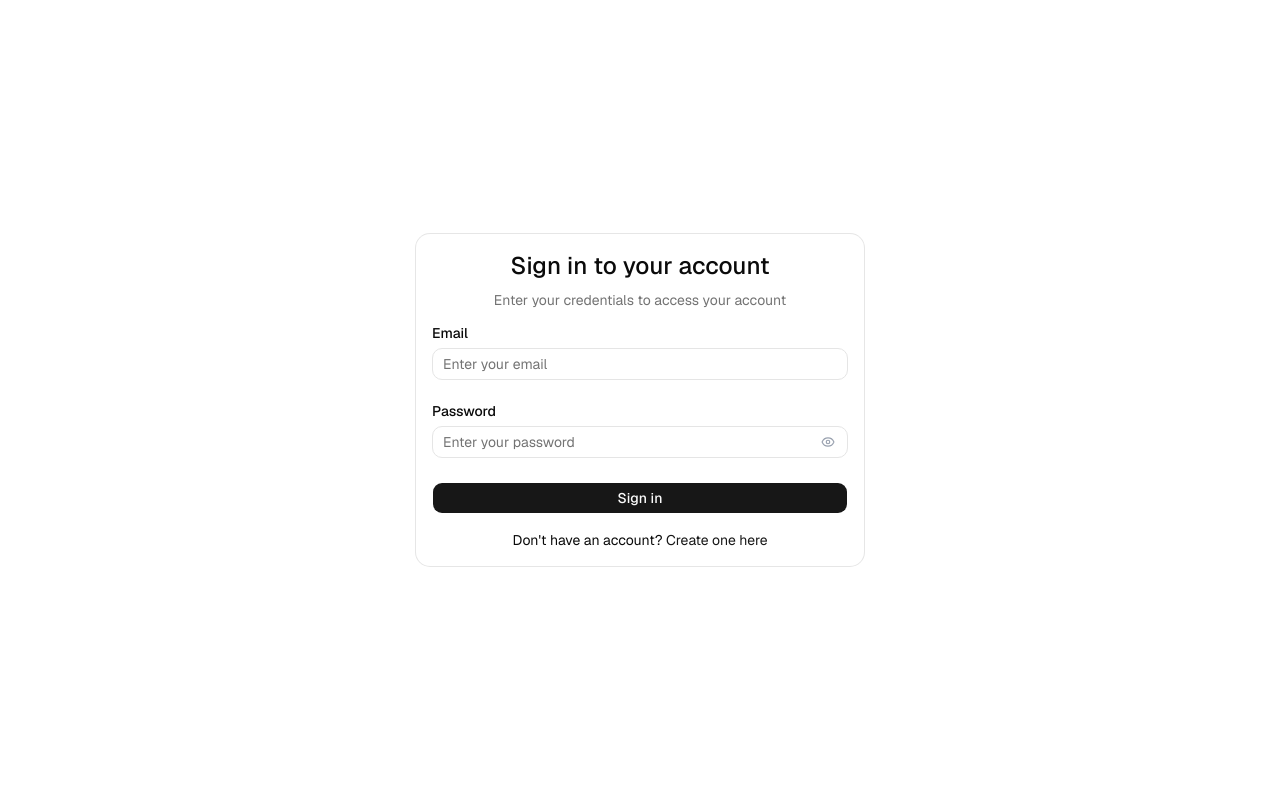
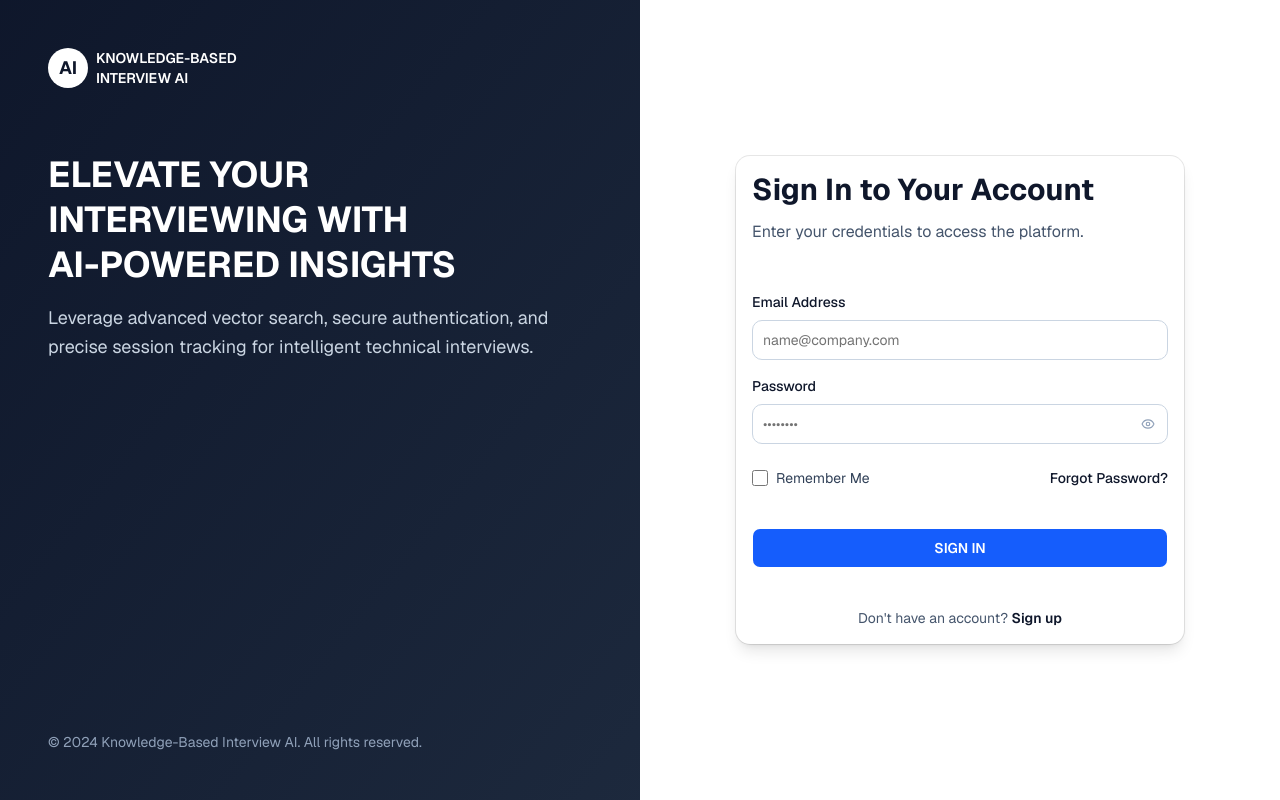
Before and after one commit to phucle1010/knowledge-based, a Next.js app: page /auth/login in a window 1280 px wide. Built offline with nearby package versions, Linux system fonts and the light colour scheme; no server answers.

Commit message:
feat(auth): improve UI for login and register page

```diff
--- /dev/null
+++ b/app/(workspace)/auth/layout.tsx
@@ -0,0 +1,34 @@
+export default function AuthLayout({ children }: { children: React.ReactNode }) {
+    return (
+        <div className="w-full min-h-screen grid grid-cols-1 lg:grid-cols-2">
+            <div className="hidden lg:flex flex-col justify-between bg-gradient-to-br from-slate-900 to-slate-800 text-white p-12">
+                <div>
+                    <div className="flex items-center gap-2 mb-16">
+                        <div className="w-10 h-10 bg-white rounded-full flex items-center justify-center">
+                            <span className="text-slate-900 font-bold text-lg">AI</span>
+                        </div>
+                        <div className="text-sm font-semibold">
+                            <div>KNOWLEDGE-BASED</div>
+                            <div>INTERVIEW AI</div>
+                        </div>
+                    </div>
+                    <div className="space-y-4">
+                        <h1 className="text-4xl font-bold leading-tight">
+                            ELEVATE YOUR
+                            <br />
+                            INTERVIEWING WITH
+                            <br />
+                            AI-POWERED INSIGHTS
+                        </h1>
+                        <p className="text-lg text-slate-300 leading-relaxed">
+                            Leverage advanced vector search, secure authentication, and precise session tracking for intelligent technical interviews.
+                        </p>
+                    </div>
+                </div>
+                <div className="text-sm text-slate-400">© 2024 Knowledge-Based Interview AI. All rights reserved.</div>
+            </div>
+
+            <div className="flex flex-col items-center justify-center px-4 sm:px-6 lg:px-12 py-12 bg-white">{children}</div>
+        </div>
+    );
+}
--- a/app/(workspace)/auth/login/layout.tsx
+++ b/app/(workspace)/auth/login/layout.tsx
@@ -6,5 +6,5 @@ export const metadata: Metadata = {
 };
 
 export default function LoginLayout({ children }: { children: React.ReactNode }) {
-    return <div className="w-full min-h-screen">{children}</div>;
+    return <div className="w-full h-full">{children}</div>;
 }
--- a/app/(workspace)/auth/login/page.tsx
+++ b/app/(workspace)/auth/login/page.tsx
@@ -6,20 +6,32 @@ import { Card, CardContent, CardDescription, CardHeader, CardTitle } from "@/com
 
 export default function LoginPage() {
     return (
-        <Suspense fallback={<div>Loading...</div>}>
-            <div className="w-full min-h-screen flex items-center justify-center py-12 px-4 sm:px-6 lg:px-8">
-                <Card className="w-full max-w-md">
-                    <CardHeader className="space-y-1">
-                        <CardTitle className="text-2xl text-center">Sign in to your account</CardTitle>
-                        <CardDescription className="text-center">Enter your credentials to access your account</CardDescription>
+        <Suspense fallback={<div className="w-full h-screen flex items-center justify-center">Loading...</div>}>
+            <div className="w-full h-full flex items-center justify-center">
+                <Card className="w-full max-w-md border-0 shadow-lg">
+                    <CardHeader className="space-y-2 pb-8">
+                        {/* Mobile Logo */}
+                        <div className="lg:hidden flex items-center gap-2 mb-4">
+                            <div className="w-8 h-8 bg-slate-900 rounded-full flex items-center justify-center">
+                                <span className="text-white font-bold text-sm">AI</span>
+                            </div>
+                            <div className="text-xs font-semibold text-slate-900">
+                                <div>KNOWLEDGE-BASED</div>
+                                <div>INTERVIEW AI</div>
+                            </div>
+                        </div>
+                        <CardTitle className="text-3xl font-bold text-slate-900">Sign In to Your Account</CardTitle>
+                        <CardDescription className="text-base text-slate-600">Enter your credentials to access the platform.</CardDescription>
                     </CardHeader>
-                    <CardContent>
+                    <CardContent className="space-y-6">
                         <LoginForm />
-                        <div className="mt-4 text-center text-sm">
-                            Don&apos;t have an account?{" "}
-                            <Link href="/auth/register" className="text-primary hover:underline">
-                                Create one here
-                            </Link>
+                        <div className="pt-4 space-y-4">
+                            <div className="text-center text-sm text-slate-600">
+                                Don&apos;t have an account?{" "}
+                                <Link href="/auth/register" className="font-semibold text-slate-900 hover:underline">
+                                    Sign up
+                                </Link>
+                            </div>
                         </div>
                     </CardContent>
                 </Card>
--- a/app/(workspace)/auth/register/layout.tsx
+++ b/app/(workspace)/auth/register/layout.tsx
@@ -6,5 +6,5 @@ export const metadata: Metadata = {
 };
 
 export default function RegisterLayout({ children }: { children: React.ReactNode }) {
-    return <div className="w-full min-h-screen">{children}</div>;
+    return <div className="w-full h-full">{children}</div>;
 }
--- a/app/(workspace)/auth/register/page.tsx
+++ b/app/(workspace)/auth/register/page.tsx
@@ -6,20 +6,32 @@ import { Card, CardContent, CardDescription, CardHeader, CardTitle } from "@/com
 
 export default function RegisterPage() {
     return (
-        <Suspense fallback={<div>Loading...</div>}>
-            <div className="min-h-screen flex items-center justify-center bg-gray-50 py-12 px-4 sm:px-6 lg:px-8">
-                <Card className="w-full max-w-md">
-                    <CardHeader className="space-y-1">
-                        <CardTitle className="text-2xl text-center">Create your account</CardTitle>
-                        <CardDescription className="text-center">Enter your information to create a new account</CardDescription>
+        <Suspense fallback={<div className="w-full h-screen flex items-center justify-center">Loading...</div>}>
+            <div className="w-full h-full flex items-center justify-center">
+                <Card className="w-full max-w-md border-0 shadow-lg">
+                    <CardHeader className="space-y-2 pb-8">
+                        {/* Mobile Logo */}
+                        <div className="lg:hidden flex items-center gap-2 mb-4">
+                            <div className="w-8 h-8 bg-slate-900 rounded-full flex items-center justify-center">
+                                <span className="text-white font-bold text-sm">AI</span>
+                            </div>
+                            <div className="text-xs font-semibold text-slate-900">
+                                <div>KNOWLEDGE-BASED</div>
+                                <div>INTERVIEW AI</div>
+                            </div>
+                        </div>
+                        <CardTitle className="text-3xl font-bold text-slate-900">Create Your Account</CardTitle>
+                        <CardDescription className="text-base text-slate-600">Enter your information to get started on the platform.</CardDescription>
                     </CardHeader>
-                    <CardContent>
+                    <CardContent className="space-y-6">
                         <RegisterForm />
-                        <div className="mt-4 text-center text-sm">
-                            Already have an account?{" "}
-                            <Link href="/auth/login" className="text-primary hover:underline">
-                                Sign in here
-                            </Link>
+                        <div className="pt-4 space-y-4">
+                            <div className="text-center text-sm text-slate-600">
+                                Already have an account?{" "}
+                                <Link href="/auth/login" className="font-semibold text-slate-900 hover:underline">
+                                    Sign in here
+                                </Link>
+                            </div>
                         </div>
                     </CardContent>
                 </Card>
--- a/features/auth/components/LoginForm.tsx
+++ b/features/auth/components/LoginForm.tsx
@@ -1,14 +1,11 @@
 "use client";
-
-/**
- * Login Form Component
- */
 
 import { useState } from "react";
 import { useForm } from "react-hook-form";
 import { zodResolver } from "@hookform/resolvers/zod";
 import { useRouter } from "next/navigation";
 import { Eye, EyeOff } from "lucide-react";
+import Link from "next/link";
 
 import { useLogin } from "@/features/auth/hooks";
 import { loginSchema, LoginRequest as LoginFormData } from "@/features/auth/types";
@@ -28,6 +25,7 @@ export const LoginForm = ({ onSuccess, redirectTo = "/dashboard" }: LoginFormPro
     const router = useRouter();
     const login = useLogin();
     const [showPassword, setShowPassword] = useState(false);
+    const [rememberMe, setRememberMe] = useState(false);
 
     const {
         register,
@@ -50,22 +48,32 @@ export const LoginForm = ({ onSuccess, redirectTo = "/dashboard" }: LoginFormPro
     };
 
     return (
-        <form onSubmit={handleSubmit(onSubmit)} className="space-y-6">
+        <form onSubmit={handleSubmit(onSubmit)} className="space-y-4">
             <div className="space-y-2">
-                <Label htmlFor="email">Email</Label>
-                <Input {...register("email")} type="email" id="email" placeholder="Enter your email" />
-                {errors.email && <p className="text-sm text-red-600">{errors.email.message}</p>}
+                <Label htmlFor="email" className="text-sm font-medium text-slate-900">
+                    Email Address
+                </Label>
+                <Input
+                    {...register("email")}
+                    type="email"
+                    id="email"
+                    placeholder="name@company.com"
+                    className="h-10 border-slate-300 focus:border-blue-500 focus:ring-blue-500"
+                />
+                {errors.email && <p className="text-xs text-red-600">{errors.email.message}</p>}
             </div>
 
             <div className="space-y-2">
-                <Label htmlFor="password">Password</Label>
+                <Label htmlFor="password" className="text-sm font-medium text-slate-900">
+                    Password
+                </Label>
                 <div className="relative">
                     <Input
                         {...register("password")}
                         type={showPassword ? "text" : "password"}
                         id="password"
-                        placeholder="Enter your password"
-                        className="pr-10"
+                        placeholder="••••••••"
+                        className="h-10 border-slate-300 focus:border-blue-500 focus:ring-blue-500 pr-10"
                     />
                     <Button
                         type="button"
@@ -74,20 +82,41 @@ export const LoginForm = ({ onSuccess, redirectTo = "/dashboard" }: LoginFormPro
                         className="absolute right-0 top-0 h-full px-3 py-2 hover:bg-transparent"
                         onClick={() => setShowPassword(!showPassword)}
                     >
-                        {showPassword ? <EyeOff className="h-4 w-4 text-gray-400" /> : <Eye className="h-4 w-4 text-gray-400" />}
+                        {showPassword ? <EyeOff className="h-4 w-4 text-slate-400" /> : <Eye className="h-4 w-4 text-slate-400" />}
                     </Button>
                 </div>
-                {errors.password && <p className="text-sm text-red-600">{errors.password.message}</p>}
+                {errors.password && <p className="text-xs text-red-600">{errors.password.message}</p>}
             </div>
 
+            <div className="flex items-center justify-between pt-2">
+                <label className="flex items-center space-x-2 cursor-pointer">
+                    <input
+                        type="checkbox"
+                        checked={rememberMe}
+                        onChange={(e) => setRememberMe(e.target.checked)}
+                        className="w-4 h-4 border-slate-300 rounded cursor-pointer"
+                    />
+                    <span className="text-sm text-slate-700">Remember Me</span>
+                </label>
+                <Link href="/auth/forgot-password" className="text-sm font-medium text-slate-900 hover:underline">
+                    Forgot Password?
+                </Link>
+            </div>
+
+            {/* Error Alert */}
             {errors.root && (
-                <Alert variant="destructive">
+                <Alert variant="destructive" className="mt-4">
                     <AlertDescription>{errors.root.message}</AlertDescription>
                 </Alert>
             )}
 
-            <Button type="submit" className="w-full" disabled={isSubmitting || login.isPending}>
-                {isSubmitting || login.isPending ? "Signing in..." : "Sign in"}
+            {/* Sign In Button */}
+            <Button
+                type="submit"
+                className="w-full h-10 mt-6 bg-blue-600 hover:bg-blue-700 text-white font-semibold rounded-md transition-colors"
+                disabled={isSubmitting || login.isPending}
+            >
+                {isSubmitting || login.isPending ? "SIGNING IN..." : "SIGN IN"}
             </Button>
         </form>
     );
--- a/features/auth/components/RegisterForm.tsx
+++ b/features/auth/components/RegisterForm.tsx
@@ -1,5 +1,6 @@
 "use client";
 
+import Link from "next/link";
 import { useState } from "react";
 import { useForm } from "react-hook-form";
 import { zodResolver } from "@hookform/resolvers/zod";
@@ -20,7 +21,7 @@ interface RegisterFormProps {
     redirectTo?: string;
 }
 
-export const RegisterForm = ({ onSuccess, redirectTo = "/dashboard" }: RegisterFormProps) => {
+export const RegisterForm = ({ onSuccess, redirectTo = "/" }: RegisterFormProps) => {
     const router = useRouter();
     const register = useRegister();
     const [showPassword, setShowPassword] = useState(false);
@@ -46,28 +47,49 @@ export const RegisterForm = ({ onSuccess, redirectTo = "/dashboard" }: RegisterF
     };
 
     return (
-        <form onSubmit={handleSubmit(onSubmit)} className="space-y-6">
+        <form onSubmit={handleSubmit(onSubmit)} className="space-y-4">
+            {/* Full Name Field */}
             <div className="space-y-2">
-                <Label htmlFor="name">Full Name</Label>
-                <Input {...registerField("name")} type="text" id="name" placeholder="Enter your full name" />
-                {errors.name && <p className="text-sm text-red-600">{errors.name.message}</p>}
+                <Label htmlFor="name" className="text-sm font-medium text-slate-900">
+                    Full Name
+                </Label>
+                <Input
+                    {...registerField("name")}
+                    type="text"
+                    id="name"
+                    placeholder="John Doe"
+                    className="h-10 border-slate-300 focus:border-blue-500 focus:ring-blue-500"
+                />
+                {errors.name && <p className="text-xs text-red-600">{errors.name.message}</p>}
             </div>
 
+            {/* Email Field */}
             <div className="space-y-2">
-                <Label htmlFor="email">Email</Label>
-                <Input {...registerField("email")} type="email" id="email" placeholder="Enter your email" />
-                {errors.email && <p className="text-sm text-red-600">{errors.email.message}</p>}
+                <Label htmlFor="email" className="text-sm font-medium text-slate-900">
+                    Email Address
+                </Label>
+                <Input
+                    {...registerField("email")}
+                    type="email"
+                    id="email"
+                    placeholder="name@company.com"
+                    className="h-10 border-slate-300 focus:border-blue-500 focus:ring-blue-500"
+                />
+                {errors.email && <p className="text-xs text-red-600">{errors.email.message}</p>}
             </div>
 
+            {/* Password Field */}
             <div className="space-y-2">
-                <Label htmlFor="password">Password</Label>
+                <Label htmlFor="password" className="text-sm font-medium text-slate-900">
+                    Password
+                </Label>
                 <div className="relative">
                     <Input
                         {...registerField("password")}
                         type={showPassword ? "text" : "password"}
                         id="password"
-                        placeholder="Enter your password"
-                        className="pr-10"
+                        placeholder="••••••••"
+                        className="h-10 border-slate-300 focus:border-blue-500 focus:ring-blue-500 pr-10"
                     />
                     <Button
                         type="button"
@@ -76,20 +98,26 @@ export const RegisterForm = ({ onSuccess, redirectTo = "/dashboard" }: RegisterF
                         className="absolute right-0 top-0 h-full px-3 py-2 hover:bg-transparent"
                         onClick={() => setShowPassword(!showPassword)}
                     >
-                        {showPassword ? <EyeOff className="h-4 w-4 text-gray-400" /> : <Eye className="h-4 w-4 text-gray-400" />}
+                        {showPassword ? <EyeOff className="h-4 w-4 text-slate-400" /> : <Eye className="h-4 w-4 text-slate-400" />}
                     </Button>
                 </div>
-                {errors.password && <p className="text-sm text-red-600">{errors.password.message}</p>}
+                {errors.password && <p className="text-xs text-red-600">{errors.password.message}</p>}
             </div>
 
+            {/* Error Alert */}
             {errors.root && (
-                <Alert variant="destructive">
+                <Alert variant="destructive" className="mt-4">
                     <AlertDescription>{errors.root.message}</AlertDescription>
                 </Alert>
             )}
 
-            <Button type="submit" className="w-full" disabled={isSubmitting || register.isPending}>
-                {isSubmitting || register.isPending ? "Creating account..." : "Create account"}
+            {/* Create Account Button */}
+            <Button
+                type="submit"
+                className="w-full h-10 mt-6 bg-blue-600 hover:bg-blue-700 text-white font-semibold rounded-md transition-colors"
+                disabled={isSubmitting || register.isPending}
+            >
+                {isSubmitting || register.isPending ? "CREATING ACCOUNT..." : "CREATE ACCOUNT"}
             </Button>
         </form>
     );
```
